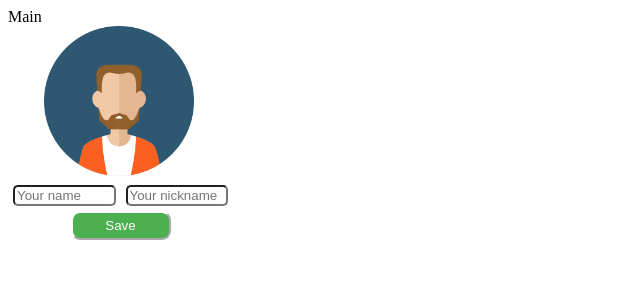
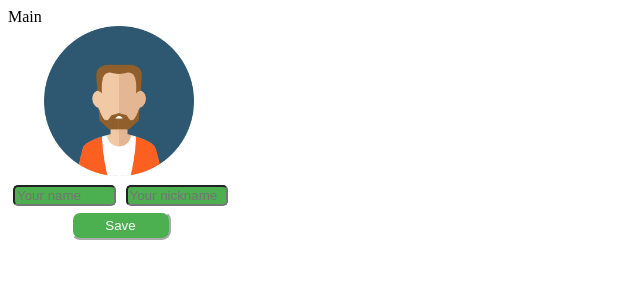
Before and after one commit to SaltyBeast/Project-Version2, a React (Create React App) app: page / in a window 1280 px wide. Shown: the top 300 px of the page, without its empty margins (0-640 px from the left). Built offline with nearby package versions, Linux system fonts and the light colour scheme.

Commit message:
'DOM_Components'

```diff
--- a/src/components/index.css
+++ b/src/components/index.css
@@ -1,29 +1,32 @@
 
-#accountimg {
+.accountimg {
     margin-left: 36px;
     width: 150px;
     height: 150px;
 }
 
-#accountinput {
+.accountinput {
     margin: 5px;
     width: 50%;
     border-radius: 5px;
+    background-color: #4CAF50;
+    color: white;
+
 }
 
-#accountdiv {
+.accountdiv {
     display: inline-flex;
     width: 225px;
 }
 
-#accountspan {
+.accountsave {
     display: flex;
     justify-content: center;
     align-items: center;
     width: 225px;
 }
 
-#accountbutton {
+.accountbutton {
     width: 100px;
     padding: 5px 10px;
     border-radius: 9px;
@@ -33,7 +36,7 @@
     border-color: white;
 }
 
-#accountbutton:hover {
+.accountbutton:hover {
     cursor: pointer;
     background-color: white;
     color: black ;
--- a/src/routes/Account.jsx
+++ b/src/routes/Account.jsx
@@ -1,19 +1,40 @@
 import React from 'react';
 
+class Avatar extends React.Component {
+    render = () => {
+        return <img src='account.png' className='accountimg' />;
+    };
+};
 
+class Input1 extends React.Component {
+    render = () => {
+        return <input type='text' name='name' placeholder='Your name' className='accountinput' />;
+    };
+};
 
+class Input2 extends React.Component {
+    render = () => {
+        return <input type='text' name='nickname' placeholder='Your nickname' className='accountinput' />;
+    };
+};
+
+class SaveButton extends React.Component {
+    render = () => {
+        return <button className='accountbutton'>Save</button>;
+    };
+};
 
 class Account extends React.Component {
     render = () => {
-        return <div>
+        return <>
             {/* картинка, 2 поля, кнопка сохранить */}
-            <img src='account.png' id='accountimg' /><br/>
-            <div id='accountdiv'>
-                <input type='text' name='name' placeholder='Your name' id='accountinput' />
-                <input type='text' name='nickname' placeholder='Your nickname' id='accountinput' />
+            <Avatar /><br />
+            <div className='accountdiv'>
+                <Input1 />
+                <Input2 />
             </div><br />
-           <div id='accountspan'><button id='accountbutton'>Save</button></div>
-        </div>;
+           <div className='accountsave'><SaveButton /></div>
+        </>;
     };
 };
 
```
